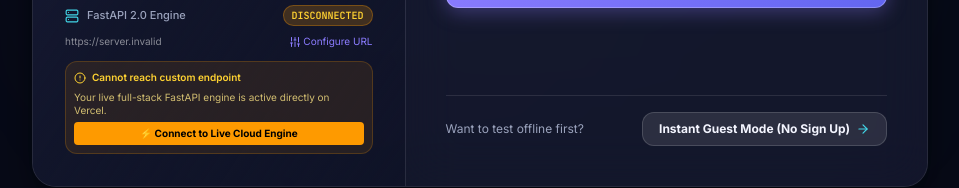
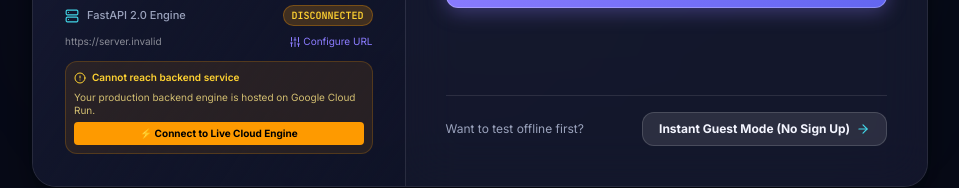
Before and after one commit to albin170/omnidoc-studio, a React (Vite) app: page / in a window 1280 px wide. Shown: the part 496-684 px from the top of the page, without its empty margins (160-1119 px from the left). Built offline with nearby package versions, Linux system fonts and the light colour scheme; no server answers.

Commit message:
fix(routing): configure pure Vite SPA routing in vercel.json and remove obsolete api/index.py

```diff
--- a/src/components/auth/AuthGateway.tsx
+++ b/src/components/auth/AuthGateway.tsx
@@ -336,10 +336,10 @@ export const AuthGateway: React.FC<AuthGatewayProps> = ({ onAuthenticate, initia
               <div className="mt-1 p-2 rounded-xl bg-amber-500/10 border border-amber-500/20 text-amber-200 text-[10px] space-y-1.5">
                 <div className="flex items-center gap-1.5 font-semibold text-amber-300">
                   <AlertCircle className="w-3 h-3 shrink-0" />
-                  <span>Cannot reach {customApiUrl.includes('onrender.com') ? 'Render server' : 'custom endpoint'}</span>
+                  <span>Cannot reach {customApiUrl.includes('run.app') ? 'Cloud Run backend' : 'backend service'}</span>
                 </div>
                 <p className="text-amber-200/80 leading-tight">
-                  Your live full-stack FastAPI engine is active directly on Vercel.
+                  Your production backend engine is hosted on Google Cloud Run.
                 </p>
                 <button
                   type="button"
```
Also changed, not shown: vercel.json, 1 other file (tests, documents, lock files or other folders).
